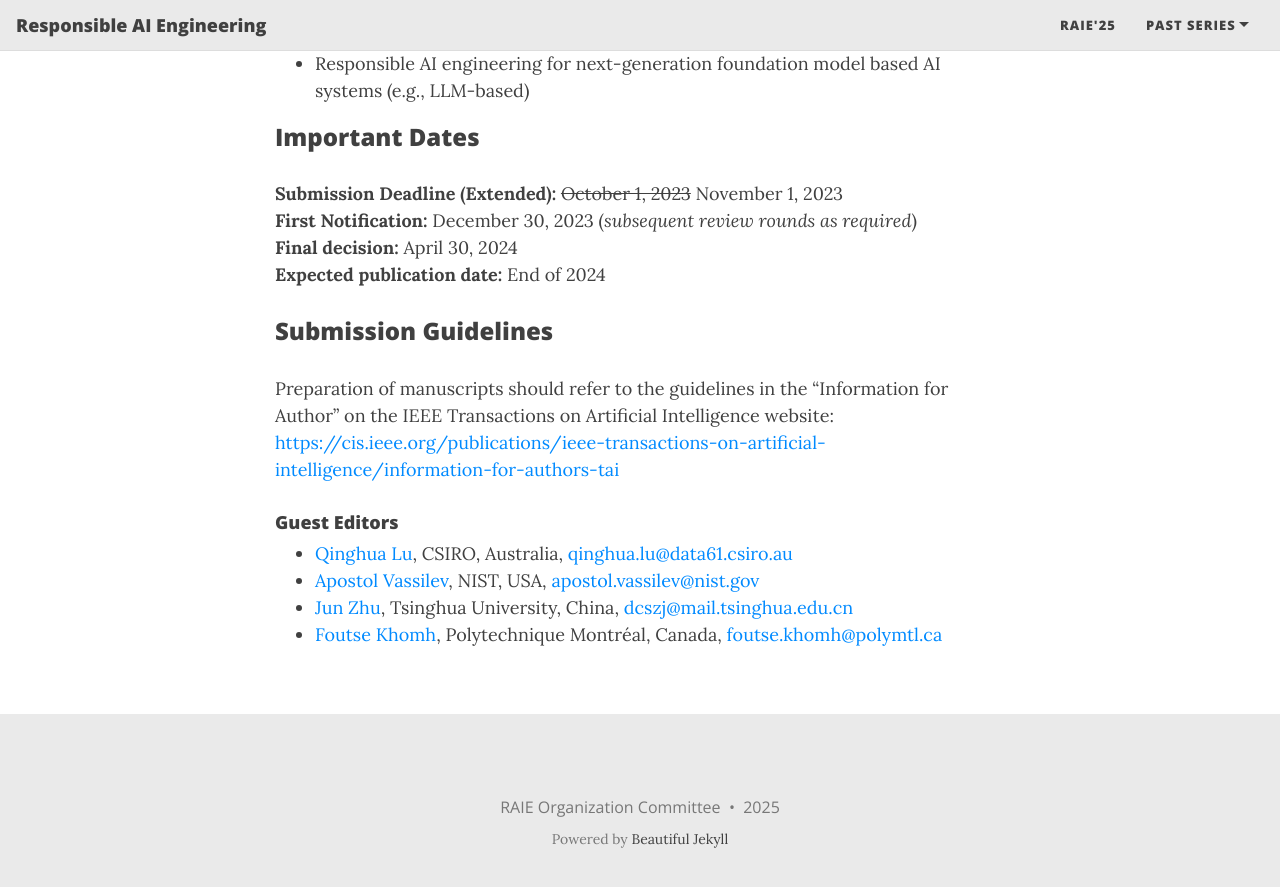
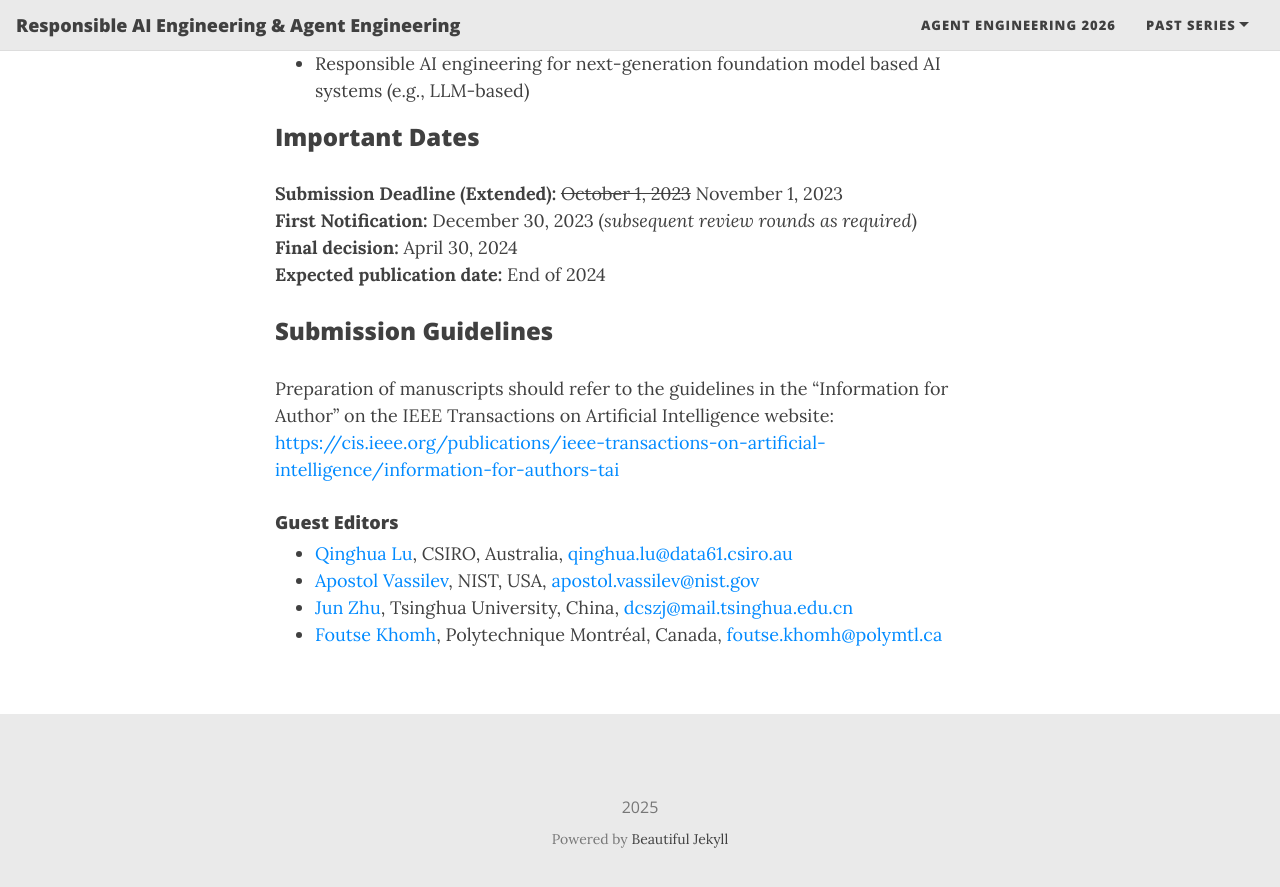
Before and after one commit to RAIEngineering/AIEng-Series, a Jekyll site: the page built from RAIESI.md, in a window 1280 px wide and 900 px high, scrolled down 1368 px. Shown: the top 887 px of the window. Built offline with Jekyll 4.4.1, drawn with Linux system fonts in a browser that asks for light colours; nearby versions of some CDN libraries.

Commit message:
Update _config.yml

```diff
--- a/_config.yml
+++ b/_config.yml
@@ -6,17 +6,18 @@
 # --- Required options --- #
 
 # Name of website
-title: Responsible AI Engineering
+title: Responsible AI Engineering & Agent Engineering
 
 # Your name to show in the footer
-author: RAIE Organization Committee
+# author: RAIE Organization Committee
 
 # --- List of links in the navigation bar --- #
 
 navbar-links:
   # Call for Papers: "call"
-  RAIE'25: "RAIE2025"
+  Agent Engineering 2026: "AgentEng26"
   Past series:
+    - RAIE'25: "https://conf.researchr.org/home/icse-2025/raie-2025"
     - RAIE'24: "https://conf.researchr.org/home/icse-2024/raie-2024"
     - SE4RAI'22: "https://conf.researchr.org/home/icse-2022/se4rai-2022"
     - TAI SI: "RAIESI"
```
